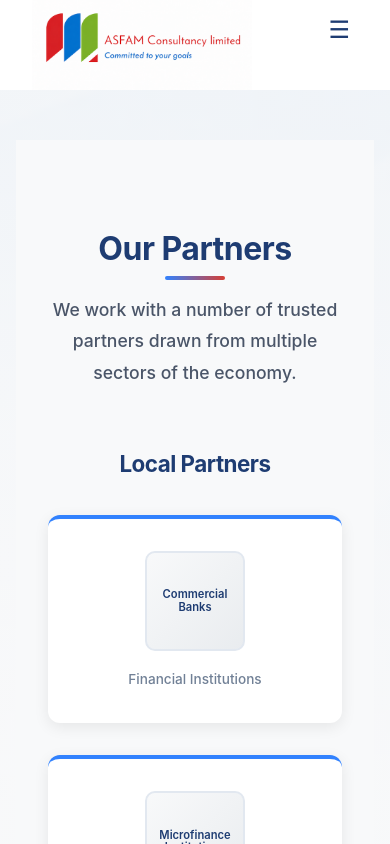
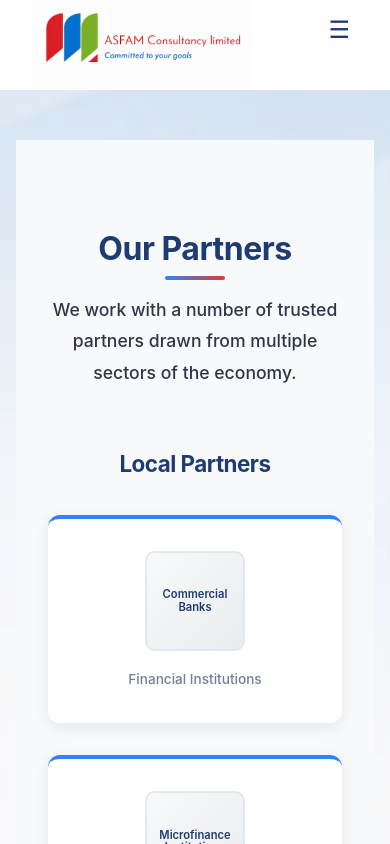
Before and after one commit to Maundu-Anthony/asfam-consultancy-limited, a React (Create React App) app: page /partners in a window 390 px wide. Built offline with nearby package versions, Linux system fonts and the light colour scheme; no server answers.

Commit message:
complete lakini bado1

```diff
--- a/src/pages/Partners.css
+++ b/src/pages/Partners.css
@@ -16,6 +16,9 @@
 .partners-section {
   position: relative;
   z-index: 1;
+  /* Reduced width and centered layout */
+  max-width: 900px;
+  margin: 0 auto;
 }
 
 .partners-section h2 {
@@ -41,12 +44,13 @@
 }
 
 .section-intro {
-  color: #4a5568;
+  color: #2d3748;
   line-height: 1.8;
   font-size: 1.1rem;
   text-align: center;
   max-width: 800px;
   margin: 0 auto 3.5rem auto;
+  font-weight: 500;
 }
 
 .partners-subsection {
@@ -69,6 +73,9 @@
 }
 
 @media (max-width: 768px) {
+  .partners-section {
+    max-width: 100%;
+  }
   .partners-section h2 {
     font-size: 2rem;
   }
--- a/src/pages/Partners.js
+++ b/src/pages/Partners.js
@@ -24,7 +24,7 @@ function Partners() {
     <div
       className="partners-page"
       style={{
-        backgroundImage: `linear-gradient(rgba(248, 249, 250, 0.85), rgba(248, 249, 250, 0.85)), url(${partnersBg})`
+        backgroundImage: `linear-gradient(rgba(255, 255, 255, 0.30), rgba(255, 255, 255, 0.30)), url(${partnersBg})`
       }}
     >
       <section className="partners-section">
```
